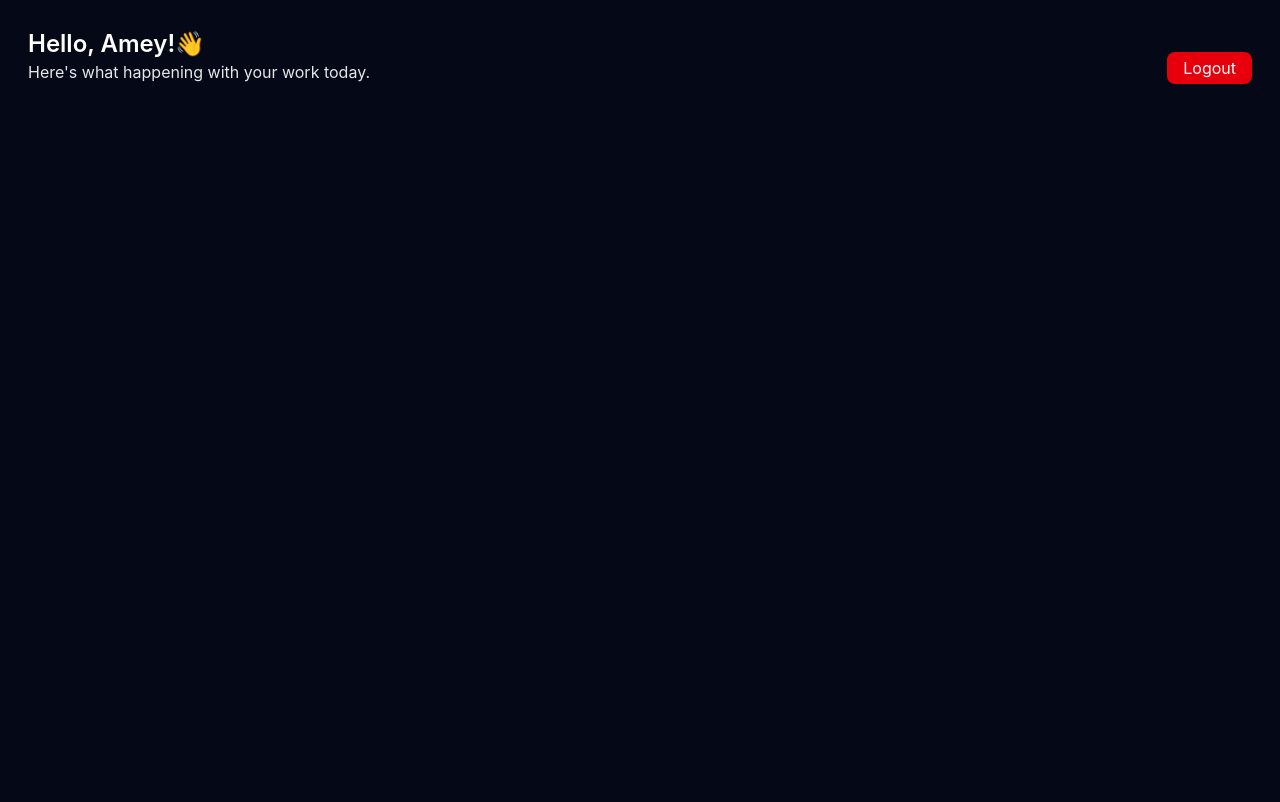
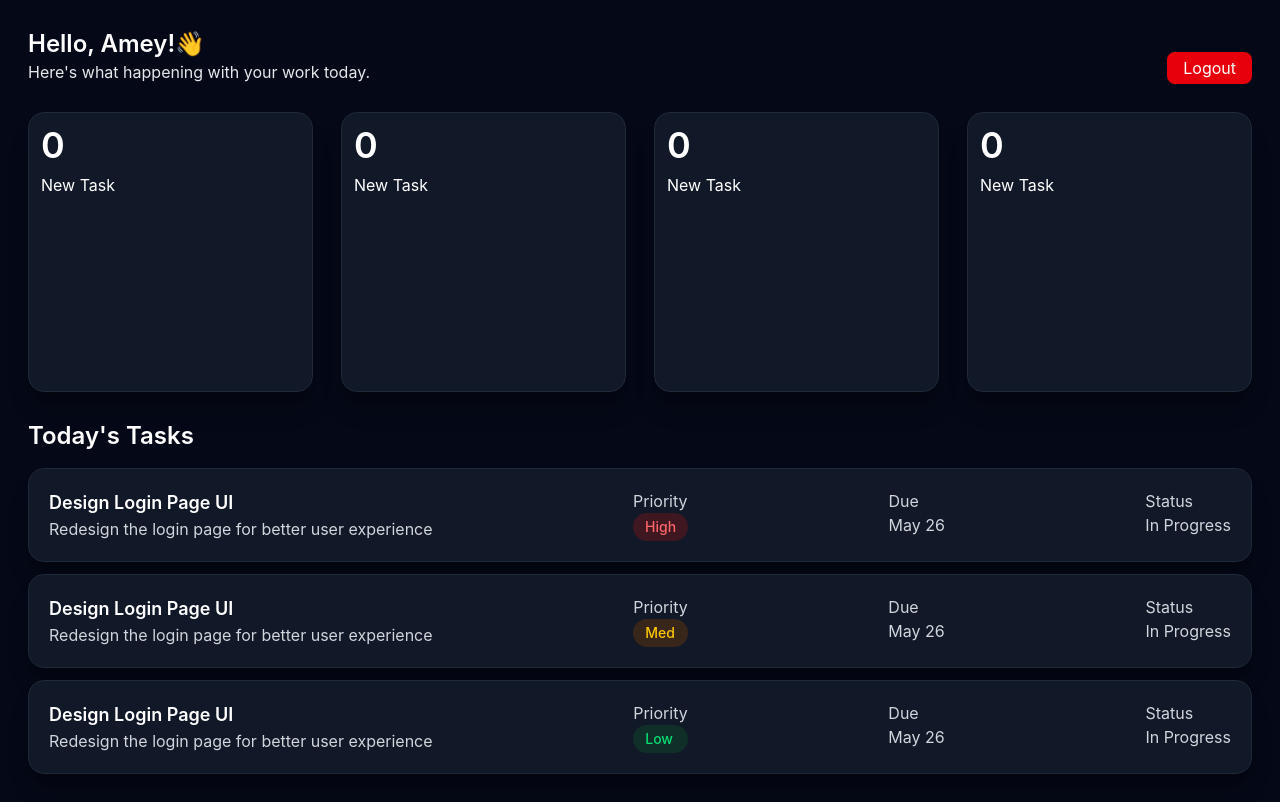
Before and after one commit to ameyy02/Employee-Management-System, a React (Vite) app: page / in a window 1280 px wide. Built offline with nearby package versions, Linux system fonts and the light colour scheme.

Commit message:
Employee dashboard ui making

```diff
--- a/src/components/Dashboard/EmployeeDashboard.jsx
+++ b/src/components/Dashboard/EmployeeDashboard.jsx
@@ -1,10 +1,14 @@
 import React from 'react'
 import Header from '../others/Header'
+import Tasklistnum from '../others/Tasklistnum'
+import Tasklist from '../Tasklist/Tasklist'
 
 const EmployeeDashboard = () => {
   return (
     <div className='p-7'>
         <Header/>
+        <Tasklistnum/>
+        <Tasklist/>
     </div>
   )
 }
--- a/src/components/Tasklist/Tasklist.jsx
+++ b/src/components/Tasklist/Tasklist.jsx
@@ -2,7 +2,64 @@ import React from 'react'
 
 const Tasklist = () => {
   return (
-    <div>Tasklist</div>
+    <div className='mt-7 flex flex-col gap-3'>
+      <h1 className='text-2xl mb-1 font-semibold'>Today's Tasks</h1>
+      <div className='flex text-gray-300 justify-between  p-5 bg-[#111827] border border-[#1F2937] rounded-2xl shadow-xl shadow-black/20'>
+        <div>
+          <h1 className='text-lg text-white font-semibold'>Design Login Page UI</h1>
+          <h3>Redesign the login page for better user experience</h3>
+        </div>
+        <div>
+          <h1>Priority</h1>
+          <h3 className='bg-red-900/40 text-red-400 px-3 py-1 rounded-full text-sm font-medium'>High</h3>
+        </div>
+        <div>
+          <h1>Due</h1>
+          <h3>May 26</h3>
+        </div>
+        <div>
+          <h1>Status</h1>
+          <h3>In Progress</h3>
+        </div>
+      </div>
+      <div className='flex text-gray-300 justify-between  p-5 bg-[#111827] border border-[#1F2937] rounded-2xl shadow-xl shadow-black/20'>
+        <div>
+          <h1 className='text-lg text-white font-semibold'>Design Login Page UI</h1>
+          <h3>Redesign the login page for better user experience</h3>
+        </div>
+        <div>
+          <h1>Priority</h1>
+          <h3 className='bg-yellow-900/40 text-yellow-400 px-3 py-1 rounded-full text-sm font-medium'>Med</h3>
+        </div>
+        <div>
+          <h1>Due</h1>
+          <h3>May 26</h3>
+        </div>
+        <div>
+          <h1>Status</h1>
+          <h3>In Progress</h3>
+        </div>
+      </div>
+      <div className='flex text-gray-300 justify-between  p-5 bg-[#111827] border border-[#1F2937] rounded-2xl shadow-xl shadow-black/20'>
+        <div>
+          <h1 className='text-lg text-white font-semibold'>Design Login Page UI</h1>
+          <h3>Redesign the login page for better user experience</h3>
+        </div>
+        <div>
+          <h1>Priority</h1>
+          <h3 className='bg-green-900/40 text-green-400 px-3 py-1 rounded-full text-sm font-medium'>Low</h3>
+        </div>
+        <div>
+          <h1>Due</h1>
+          <h3>May 26</h3>
+        </div>
+        <div>
+          <h1>Status</h1>
+          <h3>In Progress</h3>
+        </div>
+      </div>
+
+    </div>
   )
 }
 
--- /dev/null
+++ b/src/components/others/Tasklistnum.jsx
@@ -0,0 +1,26 @@
+import React from 'react'
+
+const Tasklistnum = () => {
+  return (
+    <div className='mt-7 flex gap-7 w-full'>
+        <div className='bg-[#111827] h-70 w-full p-3 border border-[#1F2937] rounded-2xl shadow-xl shadow-black/20'>
+            <h1 className='text-4xl font-semibold'>0</h1>
+            <h1 className='mt-2'>New Task</h1>
+        </div>
+        <div className='bg-[#111827] h-70 w-full p-3 border border-[#1F2937] rounded-2xl shadow-xl shadow-black/20'>
+            <h1 className='text-4xl font-semibold'>0</h1>
+            <h1 className='mt-2'>New Task</h1>
+        </div>
+        <div className='bg-[#111827] h-70 w-full p-3 border border-[#1F2937] rounded-2xl shadow-xl shadow-black/20'>
+            <h1 className='text-4xl font-semibold'>0</h1>
+            <h1 className='mt-2'>New Task</h1>
+        </div>
+        <div className='bg-[#111827] h-70 w-full p-3 border border-[#1F2937] rounded-2xl shadow-xl shadow-black/20'>
+            <h1 className='text-4xl font-semibold'>0</h1>
+            <h1 className='mt-2'>New Task</h1>
+        </div>
+    </div>
+  )
+}
+
+export default Tasklistnum
```
